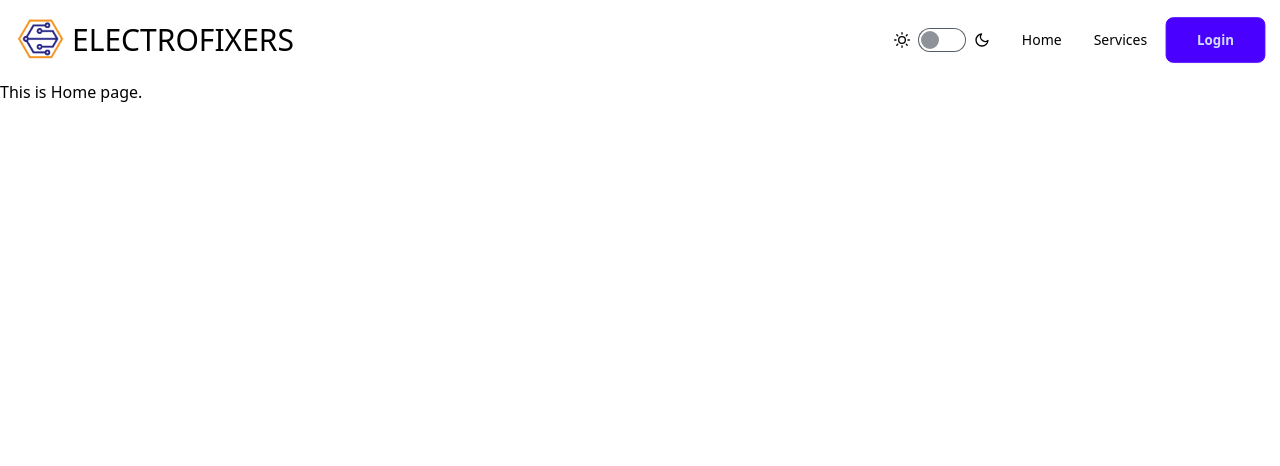
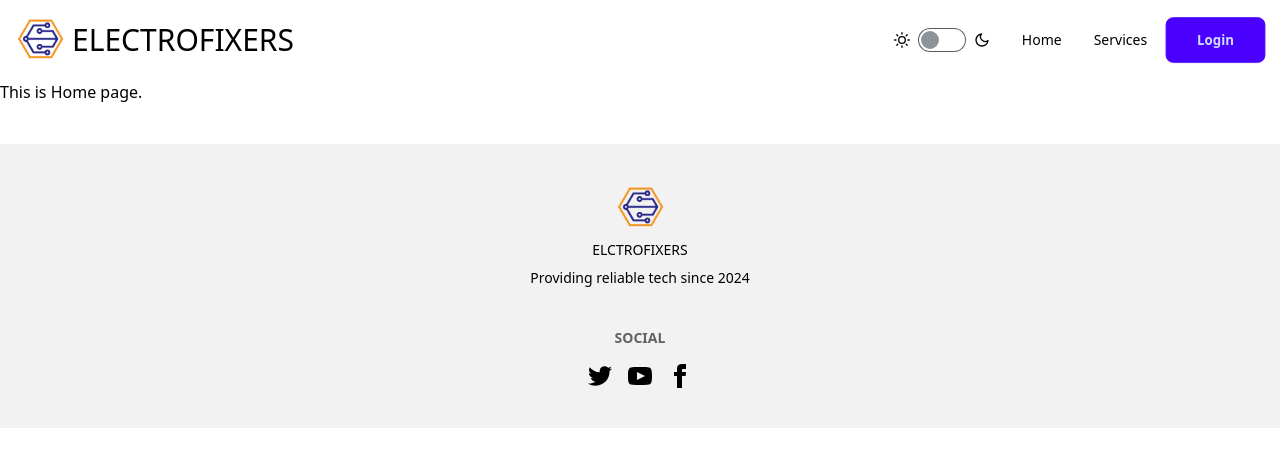
Before and after one commit to NiloyDas19/electrofixers-client, a React (Vite) app: page / in a window 1280 px wide. Shown: the top 466 px of the page. Built offline with nearby package versions, Linux system fonts and the light colour scheme; no server answers.

Commit message:
add footer section

```diff
--- a/src/components/Footer/Footer.jsx
+++ b/src/components/Footer/Footer.jsx
@@ -1,9 +1,26 @@
+import { useContext } from "react";
+import { AuthContext } from "../../providers/AuthProviders";
+import logo from "../../assets/logo.png"
 
 const Footer = () => {
+    const { isDark } = useContext(AuthContext);
+
     return (
-        <div>
-
-        </div>
+        <footer className={`${isDark === 'dark' ? "bg-[#150d32]" : "bg-base-200"} footer footer-center p-10  mt-10`}>
+            <aside>
+                <img src={logo} alt="" className="w-16 h-12"/>
+                <p>ELCTROFIXERS</p>
+                <p>Providing reliable tech since 2024</p>
+            </aside>
+            <nav>
+                <h6 className="footer-title">Social</h6>
+                <div className="grid grid-flow-col gap-4">
+                    <a><svg xmlns="http://www.w3.org/2000/svg" width="24" height="24" viewBox="0 0 24 24" className="fill-current"><path d="M24 4.557c-.883.392-1.832.656-2.828.775 1.017-.609 1.798-1.574 2.165-2.724-.951.564-2.005.974-3.127 1.195-.897-.957-2.178-1.555-3.594-1.555-3.179 0-5.515 2.966-4.797 6.045-4.091-.205-7.719-2.165-10.148-5.144-1.29 2.213-.669 5.108 1.523 6.574-.806-.026-1.566-.247-2.229-.616-.054 2.281 1.581 4.415 3.949 4.89-.693.188-1.452.232-2.224.084.626 1.956 2.444 3.379 4.6 3.419-2.07 1.623-4.678 2.348-7.29 2.04 2.179 1.397 4.768 2.212 7.548 2.212 9.142 0 14.307-7.721 13.995-14.646.962-.695 1.797-1.562 2.457-2.549z"></path></svg></a>
+                    <a><svg xmlns="http://www.w3.org/2000/svg" width="24" height="24" viewBox="0 0 24 24" className="fill-current"><path d="M19.615 3.184c-3.604-.246-11.631-.245-15.23 0-3.897.266-4.356 2.62-4.385 8.816.029 6.185.484 8.549 4.385 8.816 3.6.245 11.626.246 15.23 0 3.897-.266 4.356-2.62 4.385-8.816-.029-6.185-.484-8.549-4.385-8.816zm-10.615 12.816v-8l8 3.993-8 4.007z"></path></svg></a>
+                    <a><svg xmlns="http://www.w3.org/2000/svg" width="24" height="24" viewBox="0 0 24 24" className="fill-current"><path d="M9 8h-3v4h3v12h5v-12h3.642l.358-4h-4v-1.667c0-.955.192-1.333 1.115-1.333h2.885v-5h-3.808c-3.596 0-5.192 1.583-5.192 4.615v3.385z"></path></svg></a>
+                </div>
+            </nav>
+        </footer>
     );
 };
 
```
